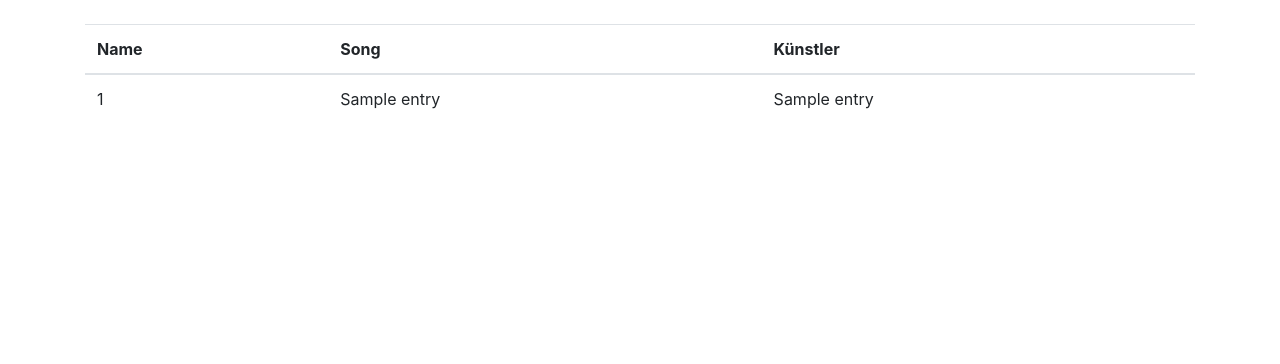
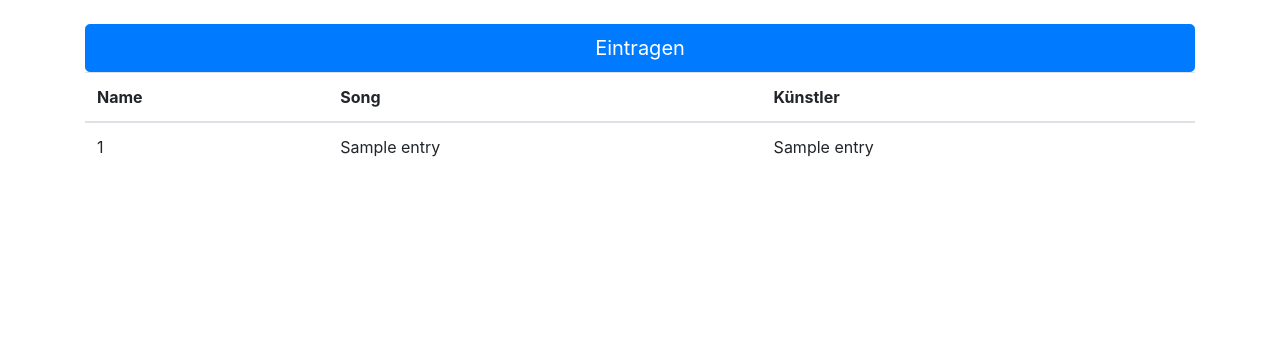
Before and after one commit to PhoenixTwoFive/karaoqueue, a Flask app: template app/templates/main.html in a window 1280 px wide. Shown: the part 56-420 px from the top of the page. Run offline with Flask 2, Linux system fonts and the light colour scheme; the template is opened without the code that fills it: most values are stand-ins (such as "Sample title", 1, 10 or a date in 2020); some libraries are stand-ins or nearby versions.

Commit message:
Minor changes

```diff
--- a/app/templates/base.html
+++ b/app/templates/base.html
@@ -7,6 +7,7 @@
     <meta name="description" content="">
     <meta name="author" content="">
     <link rel="icon" href="favicon.ico">
+    <link rel="manifest" href="/static/manifest.webmanifest">
 
     <title>{% block title %}{% endblock %} - KaraoQueue</title>
 
--- a/app/templates/main.html
+++ b/app/templates/main.html
@@ -3,6 +3,7 @@
 {% extends 'base.html' %}
 {% block title %}Home{% endblock %}
 {% block content %}
+<a role="button" class="btn btn-primary btn-lg btn-block" href="/list">Eintragen</a>
 <table class="table">
     <thead>
         <tr>
--- a/app/templates/played_list.html
+++ b/app/templates/played_list.html
@@ -36,7 +36,7 @@
 <script>
     function confirmDeleteAllEntries() {
         bootbox.confirm({
-            message: "Wirklich Abspielliste löschen?",
+            message: "Wirklich Abspielliste löschen?<br>Stelle sicher, dass du sie vorher zwecks Abrechnung gedruckt und/oder heruntergeladen hast!",
             buttons: {
                 confirm: {
                     label: 'Ja',
--- a/app/templates/songlist.html
+++ b/app/templates/songlist.html
@@ -47,6 +47,7 @@
 {% block extrajs %}
 <script>
     $(document).ready(function () {
+        $("#filter").focus();
         $("#filter").keyup( function () {
             var value = $(this).val().toLowerCase();
             //alert(value);
```
Also changed, not shown: app/static/manifest.webmanifest (added).
